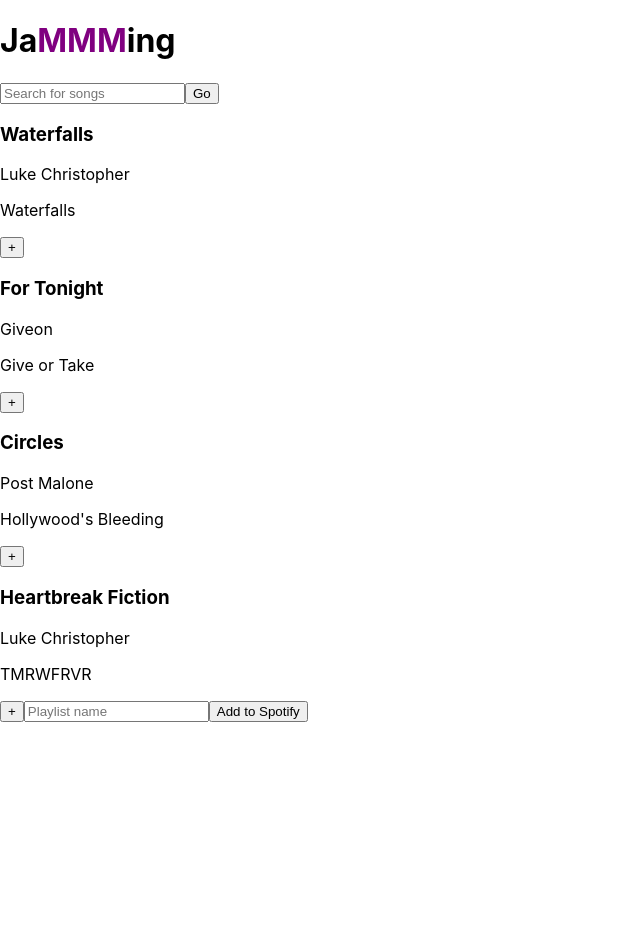
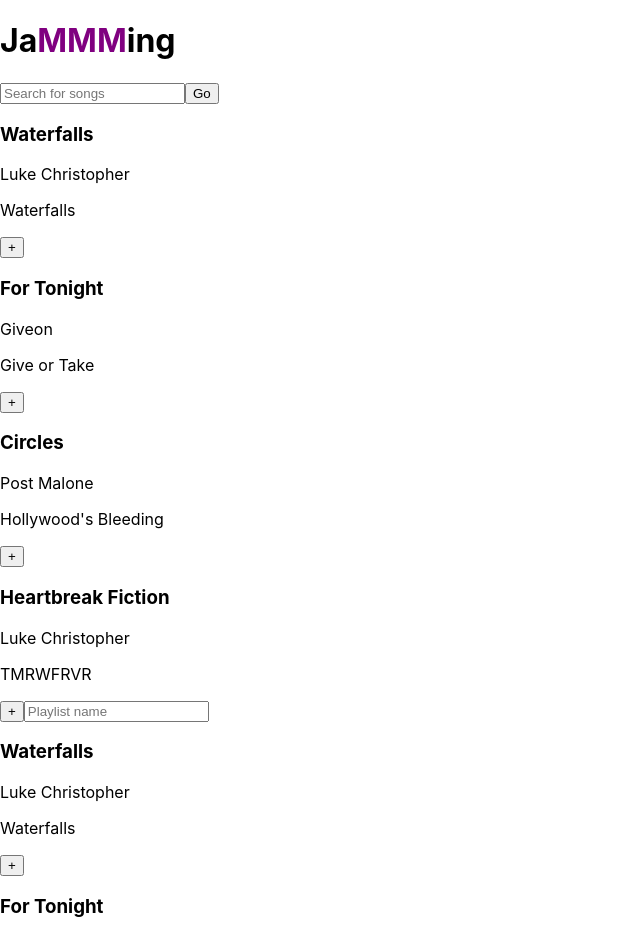
Before and after one commit to mrctemplin/jammming, a React (Create React App) app: page / in a window 1280 px wide. Shown: the top 938 px of the page, without its empty margins (0-640 px from the left). Before the commit the page ends 800 px from the top, so only its background shows below. Built offline with nearby package versions, Linux system fonts and the light colour scheme.

Commit message:
Implement track listing for playlist

```diff
--- a/src/App.js
+++ b/src/App.js
@@ -34,7 +34,7 @@
 function App() {
   const [searchResults, setSearchResults] = useState(DATA);
   const [playlistName, setPlaylistName] = useState("New Playlist");
-  const [playlistTracks, setPlaylistTracks] = useState([]);
+  const [playlistTracks, setPlaylistTracks] = useState(DATA);
 
   return (
     <>
@@ -43,7 +43,7 @@
         <SearchBar />
         <div>
           <SearchResults searchResults={searchResults} />
-          <Playlist
+          <Playlist playlistTracks={playlistTracks}
           />
         </div>
       </div>
--- a/src/components/Playlist.js
+++ b/src/components/Playlist.js
@@ -2,11 +2,11 @@
 
 import TrackList from "./TrackList"
 
-function Playlist() {
+function Playlist(props) {
     return (
         <>
             <input type="text" placeholder="Playlist name" />
-            <TrackList />
+            <TrackList tracks={props.playlistTracks} />
             <button>Add to Spotify</button>
         </>
     );
--- a/src/components/SearchResults.js
+++ b/src/components/SearchResults.js
@@ -2,10 +2,10 @@
 
 import TrackList from "./TrackList";
 
-function SearchResults({searchResults}) {
+function SearchResults(props) {
     return (
         <>
-            <TrackList tracks={searchResults} />
+            <TrackList tracks={props.searchResults} />
         </>
     );
 }
--- a/src/components/Track.js
+++ b/src/components/Track.js
@@ -1,12 +1,12 @@
 import React from "react";
 
-function Track({ track }) {
+function Track(props) {
     return (
         <>
             <div>
-                <h3>{track.name}</h3>
-                <p>{track.artist}</p>
-                <p>{track.album}</p>
+                <h3>{props.track.name}</h3>
+                <p>{props.track.artist}</p>
+                <p>{props.track.album}</p>
             </div>
             <button>+</button>
         </>
--- a/src/components/TrackList.js
+++ b/src/components/TrackList.js
@@ -2,12 +2,11 @@
 
 import Track from "./Track";
 
-function TrackList({tracks}) {
-
+function TrackList(props) {
         return (
             <>
                 {
-                    tracks?.map(track =>
+                    props.tracks?.map(track =>
                         <Track
                         track={track}
                         key={track.id}
```
